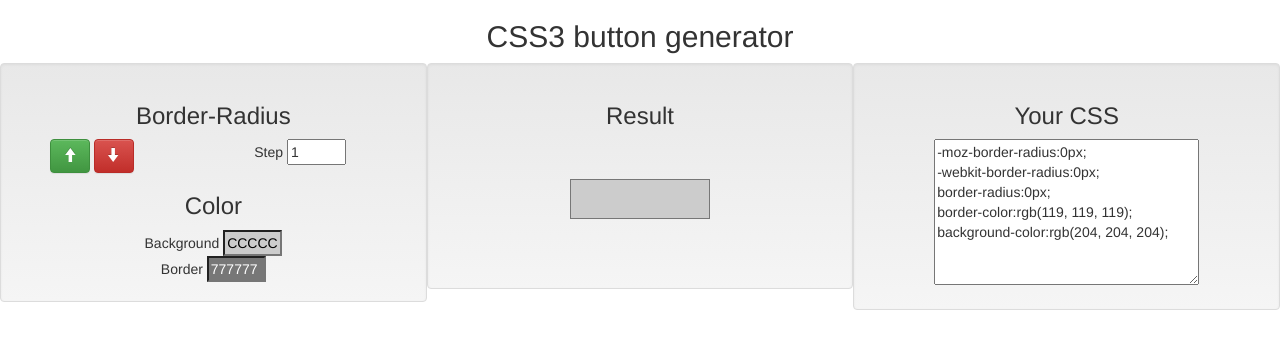
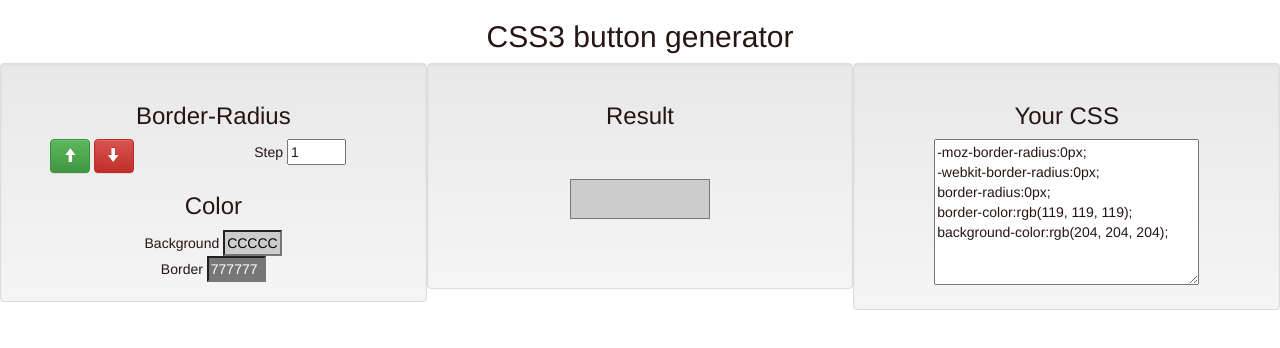
Before and after one commit to ProvokatorDark/Button-Generator, a plain HTML site: page index.html in a window 1280 px wide. Drawn offline with nearby package versions, Linux system fonts and the light colour scheme.

Commit message:
CSS Update

```diff
--- a/css/main.css
+++ b/css/main.css
@@ -3,6 +3,9 @@
 /* ==========================================================================
    Author's custom styles
    ========================================================================== */
+body {
+	color: #271414;
+}
 .create{
 	height: 40px;
 	width: 140px;
```
Also changed, not shown: index.html (+0 -4 lines).
